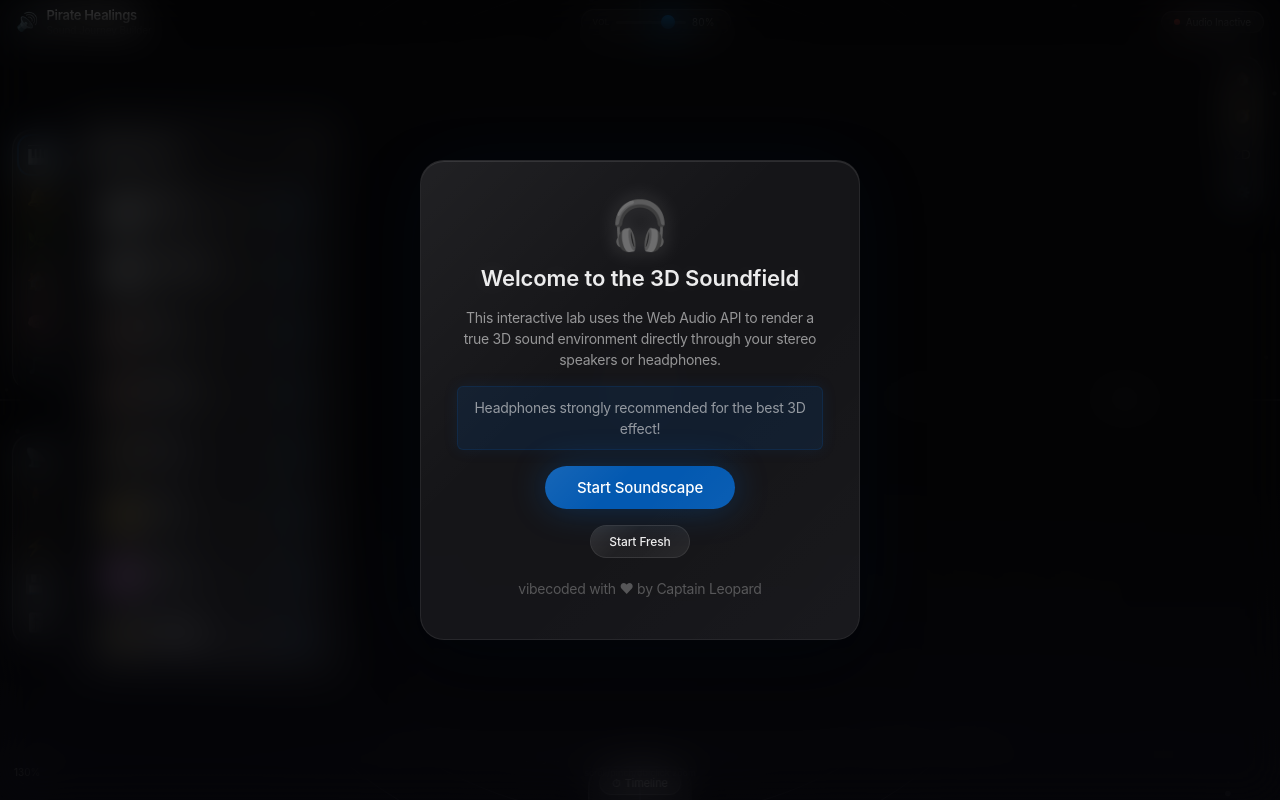
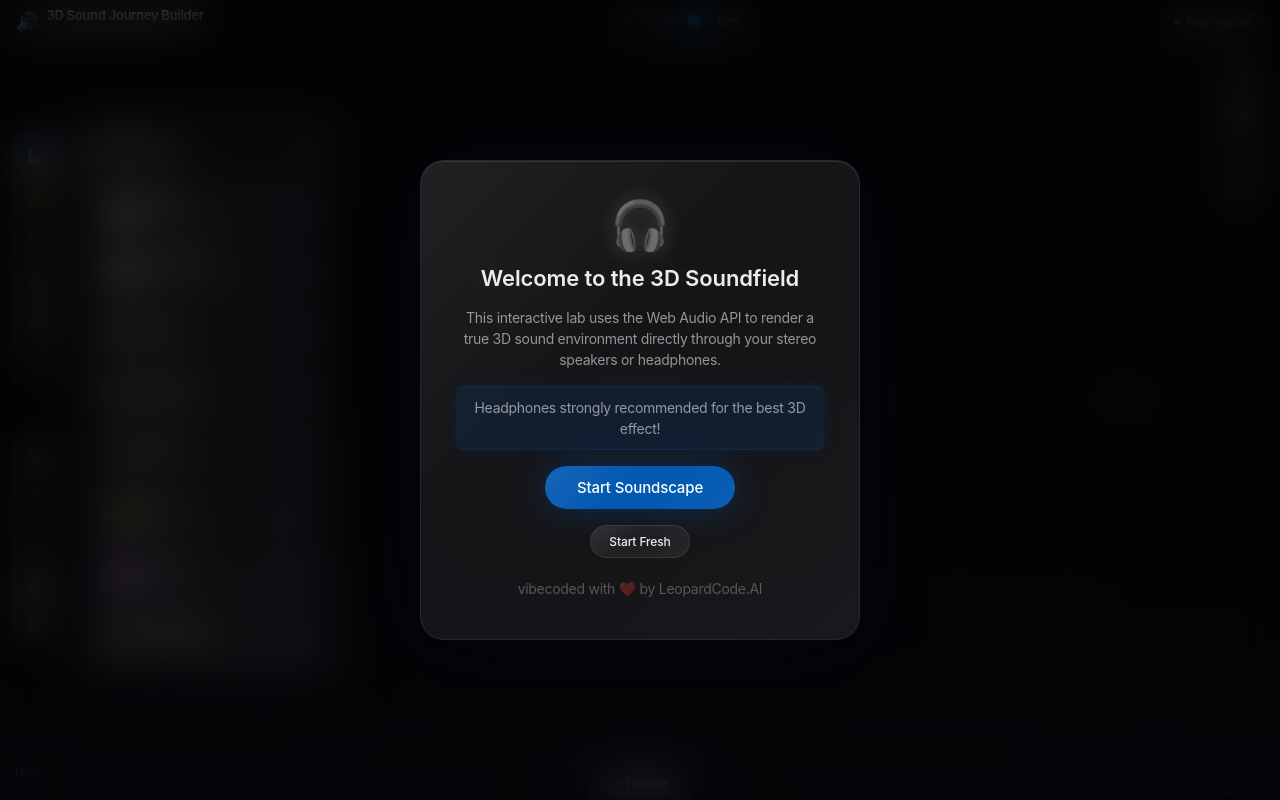
Before and after one commit to leopardcodeai/3d-sound-journey-builder, a website built with Vite: page index.html in a window 1280 px wide. Built offline with nearby package versions, Linux system fonts and the light colour scheme; animation ran at ten frames a second.

Commit message:
Replace Pirate Healings / LeopardCode.AI branding

```diff
--- a/index.html
+++ b/index.html
@@ -4,12 +4,12 @@
     <meta charset="UTF-8" />
     <meta name="apple-mobile-web-app-capable" content="yes" />
     <meta name="apple-mobile-web-app-status-bar-style" content="black-translucent" />
-    <meta name="apple-mobile-web-app-title" content="Pirate Healings" />
+    <meta name="apple-mobile-web-app-title" content="3D Sound Journey" />
     <link rel="icon" type="image/svg+xml" href="/favicon.svg" />
     <link rel="apple-touch-icon" href="/favicon.svg" />
     <meta name="theme-color" content="#060608" />
     <meta name="viewport" content="width=device-width, initial-scale=1.0, viewport-fit=cover" />
-    <title>Pirate Healings — Sound Journey Builder</title>
+    <title>3D Sound Journey Builder</title>
   </head>
   <body>
 
@@ -18,7 +18,7 @@
       <div class="logo-area">
         <div class="logo-icon">🔊</div>
         <div class="logo-text">
-          <h1>Pirate Healings</h1>
+          <h1>3D Sound Journey Builder</h1>
           <p>Sound Journey Builder</p>
         </div>
       </div>
@@ -433,7 +433,7 @@
         <p class="highlight-text" data-i18n="headphonesRecommended">Headphones strongly recommended for the best 3D effect!</p>
         <button class="btn btn-pulse" id="start-btn" data-i18n="startSoundscape">Start Soundscape</button>
         <button class="btn btn-secondary" id="start-fresh-btn" data-i18n="startFresh">Start Fresh</button>
-        <p class="modal-signature">vibecoded with &hearts; by Captain Leopard</p>
+        <p class="modal-signature">vibecoded with ❤️ by LeopardCode.AI</p>
       </div>
     </div>
 
```
